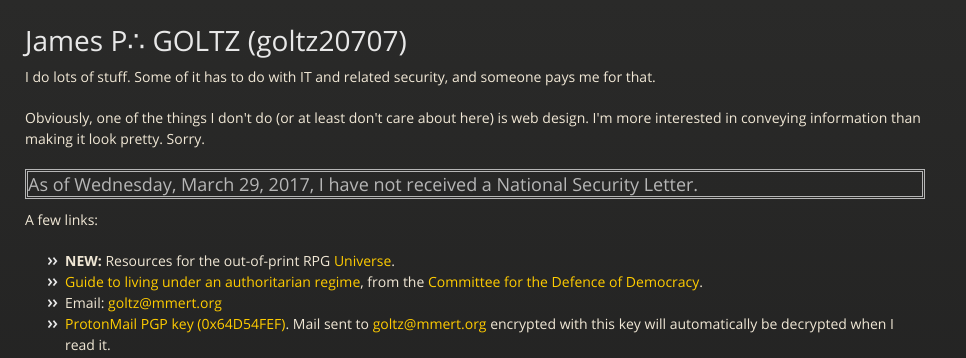
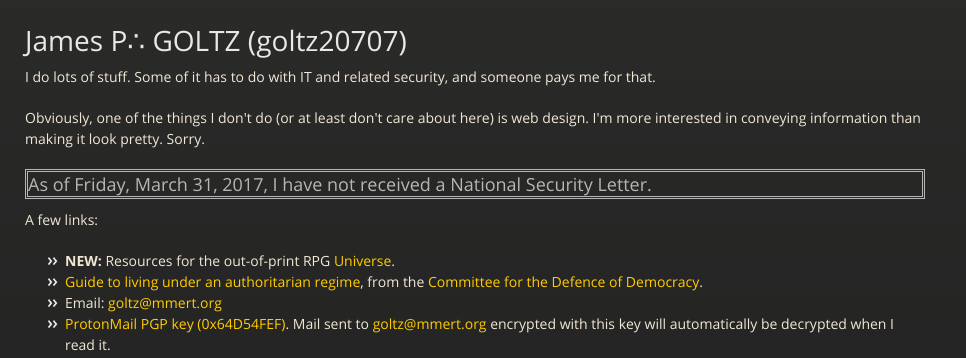
Before and after one commit to goltz20707/goltz20707.github.io, a Jekyll site: the page built from index.html, in a window 1280 px wide. Shown: the top 358 px of the page, without its empty margins (0-966 px from the left). Built offline with Jekyll 4.4.1, drawn with Linux system fonts in a browser that asks for light colours.

Commit message:
Update nsl.html

```diff
--- a/_includes/nsl.html
+++ b/_includes/nsl.html
@@ -4,6 +4,6 @@ date '+%A, %B %e, %Y,'
 
 <h3 style="border: double">As of
 
-Wednesday, March 29, 2017,
+Friday, March 31, 2017,
 
 I have not received a National Security Letter.</h3>
```
